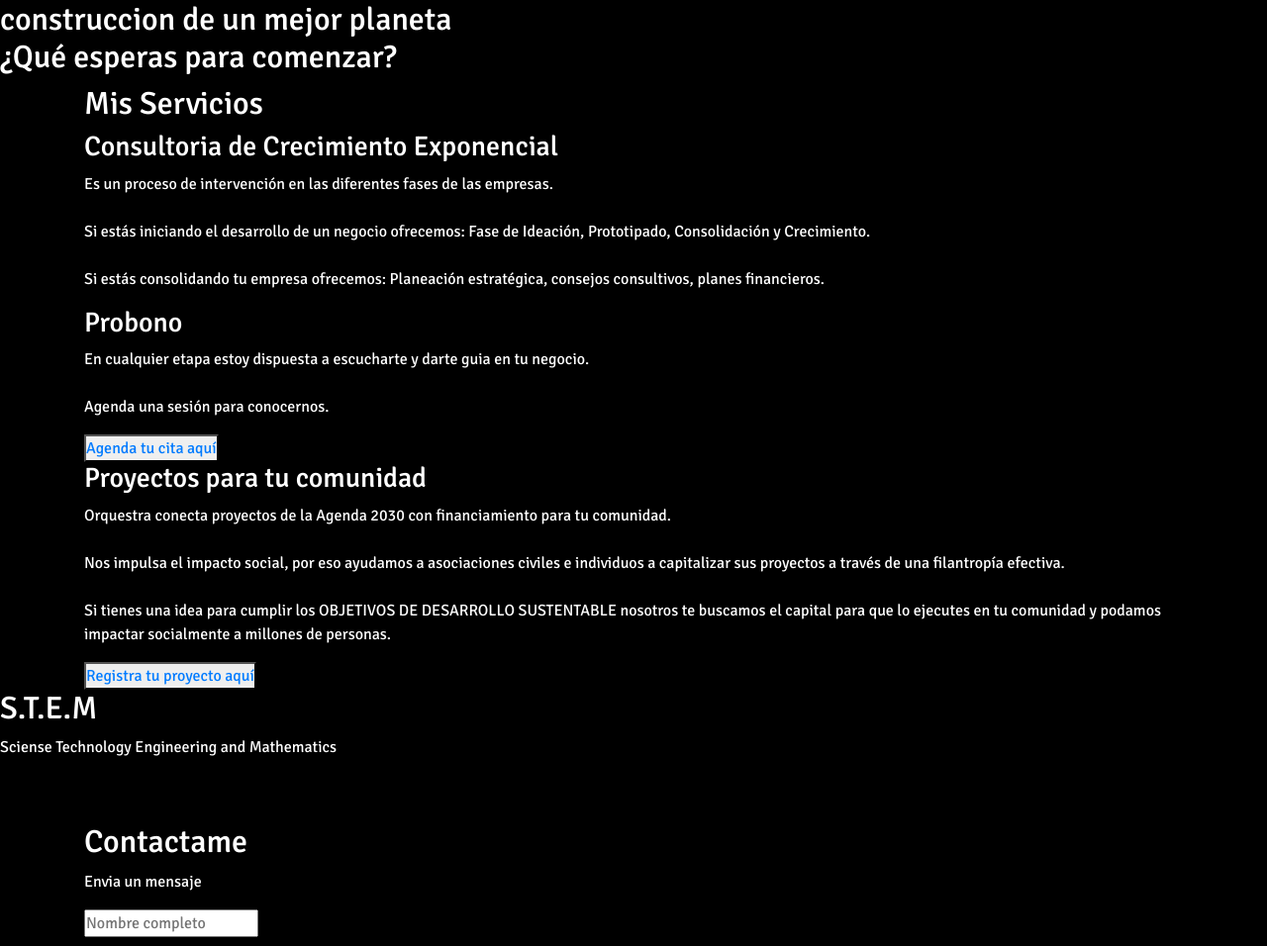
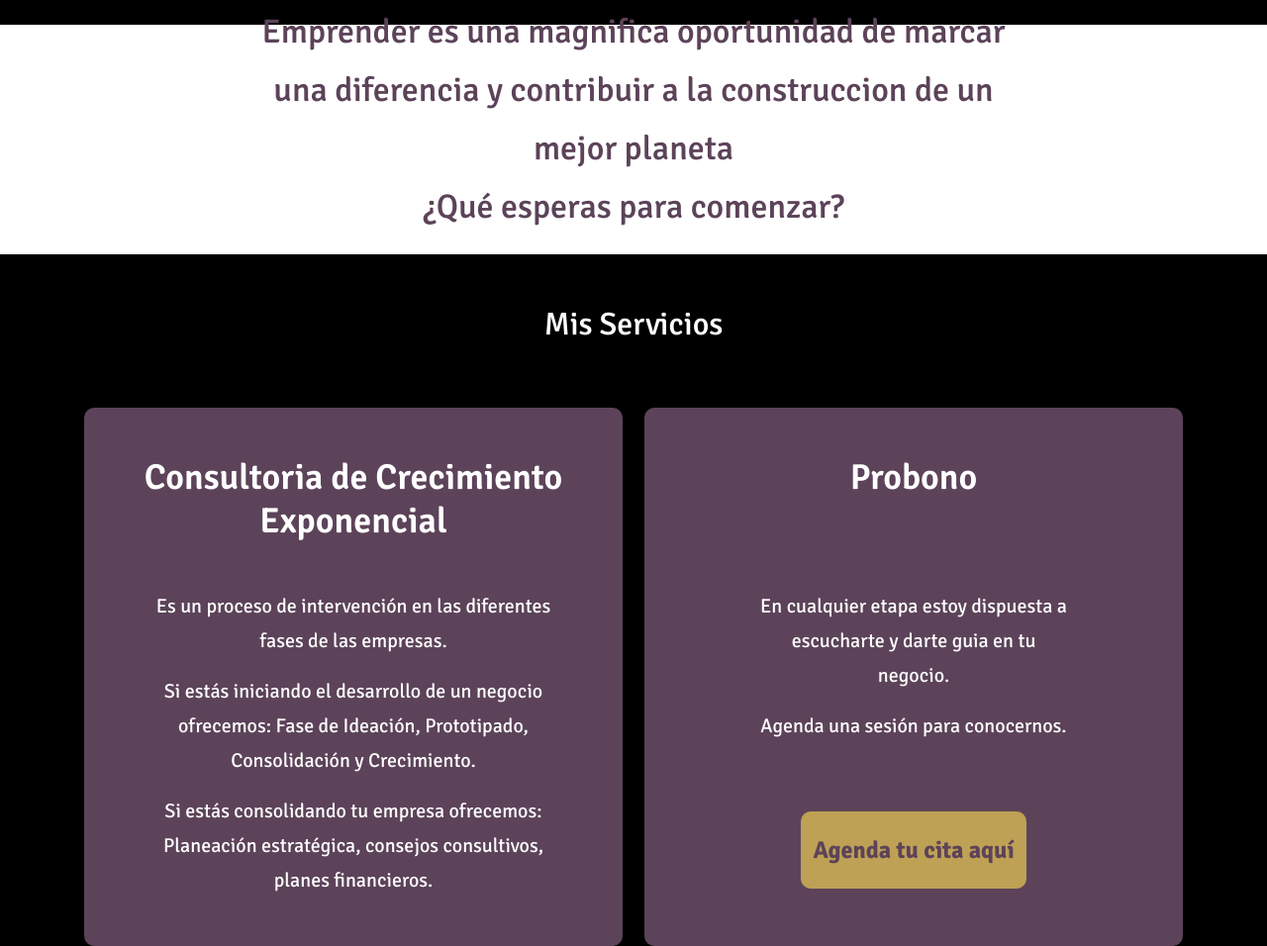
Before and after one commit to Christopheer12/Orquesta, a website: page index.html in a window 1280 px wide. Shown: the part 1390-2346 px from the top of the page at 99% size. Drawn offline with nearby package versions, Linux system fonts and the light colour scheme.

Commit message:
Toda seccion Servicios hecho y Stem, mas modificaciones html

```diff
--- a/index.html
+++ b/index.html
@@ -45,7 +45,8 @@
             <div class="container">
                 <img src="./multimedia/HC_Caro_Arango2-removebg-preview2.png" alt="">
 
-                <h2><span>Ayudando</span> a las empresas y a las personas a <span>cambiar</span> el mundo con <span>innovación</span> centrada en el <span>ser humano</span></h2>
+                <h2><span>Ayudando</span> a las empresas y a las personas a <span>cambiar</span> el mundo con
+                    <span>innovación</span> centrada en el <span>ser humano</span></h2>
             </div>
 
         </section>
@@ -54,9 +55,12 @@
         <section class="CV container">
 
             <div>
-                <p><b>Maestría en Ciencias</b> (M.S.C) en Cambridge Business School y Egresada de Singularity University<b>Egresada de Singularity University</b>.</p>
-                <p>Actualmente soy la <b>Founder y Ceo de Orchestra Global,</b> PYME que busca diseñar y mejorar modelos de gobernanza en base a datos y filantropia.</p>
-                <p>También pertenezco a la comunidad de <b>Global Shapers</b> y soy apasionada por la innovacion y el emprendiemiento.</p>
+                <p><b>Maestría en Ciencias</b> (M.S.C) en Cambridge Business School y <b>Egresada de Singularity
+                        University</b>.</p>
+                <p>Actualmente soy la <b>Founder y Ceo de Orchestra Global,</b> PYME que busca diseñar y mejorar modelos
+                    de gobernanza en base a datos y filantropia.</p>
+                <p>También pertenezco a la comunidad de <b>Global Shapers</b> y soy apasionada por la innovacion y el
+                    emprendiemiento.</p>
             </div>
 
             <img src="./multimedia/orchestra1.png" alt="">
@@ -64,8 +68,9 @@
         </section>
 
         <!-- Frase Inspiradora? -->
-        <div class="">
-            <h2>Emprender es una magnifica oportunidad de marcar una diferencia y contribuir a la construccion de un mejor planeta<br>¿Qué esperas para comenzar?</h2>
+        <div class="fraseInspiradora">
+            <h2>Emprender es una magnifica oportunidad de marcar una diferencia y contribuir a la construccion de un
+                mejor planeta<br>¿Qué esperas para comenzar?</h2>
         </div>
 
         <!-- ################# Sección Mis Servicios ################# -->
@@ -73,46 +78,46 @@
 
             <h2>Mis Servicios</h2>
 
-            <div>
+            <div class="contenedorServicio">
 
-                <div>
+                <div class="cartaServicio ">
                     <h3>Consultoria de Crecimiento Exponencial</h3>
-                    <p>Es un proceso de intervención en las diferentes fases de las empresas.<br><br>Si estás iniciando
-                        el desarrollo de un negocio ofrecemos: Fase de Ideación, Prototipado, Consolidación y
-                        Crecimiento.<br><br>Si estás consolidando tu empresa ofrecemos: Planeación estratégica, consejos
-                        consultivos, planes financieros.</p>
+                    <p>Es un proceso de intervención en las diferentes fases de las empresas.</p>
+                    <p>Si estás iniciando el desarrollo de un negocio ofrecemos: Fase de Ideación, Prototipado,
+                        Consolidación y Crecimiento.</p>
+                    <p>Si estás consolidando tu empresa ofrecemos: Planeación estratégica, consejos consultivos, planes
+                        financieros.</p>
                 </div>
 
-                <div>
+                <div class="cartaServicio probonoServicio">
                     <h3>Probono</h3>
-                    <p>En cualquier etapa estoy dispuesta a escucharte y darte guia en tu negocio.<br><br>Agenda una
-                        sesión para conocernos.</p>
-                        <!-- No se si cambiar esto -->
-                        <button>
-                            <a href="bit.ly/3ALfnoE">Agenda tu cita aquí</a>
-                        </button>
+                    <p>En cualquier etapa estoy dispuesta a escucharte y darte guia en tu negocio.</p>
+                    <p>Agenda una sesión para conocernos.</p>
+
+                    <a href="bit.ly/3ALfnoE">Agenda tu cita aquí</a>
+
                 </div>
 
             </div>
 
-            <div>
+            <div class="cartaServicio proyectos">
                 <h3>Proyectos para tu comunidad</h3>
-                <p>Orquestra conecta proyectos de la Agenda 2030 con financiamiento para tu comunidad.<br><br>Nos
-                    impulsa el impacto social, por eso ayudamos a asociaciones civiles e individuos a capitalizar sus
-                    proyectos a través de una filantropía efectiva.<br><br>Si tienes una idea para cumplir los OBJETIVOS
-                    DE DESARROLLO SUSTENTABLE nosotros te buscamos el capital para que lo ejecutes en tu comunidad y
-                    podamos impactar socialmente a millones de personas.</p>
-                <!-- No se si cambiar esto -->
-                <button>
-                    <a href="https://www.cepal.org/es/temas/ agenda-2030-desarrollo-sostenible/objetivos-desarrollo-sostenible-ods">Registra tu proyecto aquí</a>
-                </button>
+                <p>Orquestra conecta proyectos de la Agenda 2030 con financiamiento para tu comunidad.</p>
+                <p>Nos impulsa el impacto social, por eso ayudamos a asociaciones civiles e individuos a capitalizar sus
+                    proyectos a través de una filantropía efectiva.</p>
+                <p>Si tienes una idea para cumplir los OBJETIVOS DE DESARROLLO SUSTENTABLE nosotros te buscamos el
+                    capital para que lo ejecutes en tu comunidad y podamos impactar socialmente a millones de personas.
+                </p>
 
+                <a href="https://www.cepal.org/es/temas/ agenda-2030-desarrollo-sostenible/objetivos-desarrollo-sostenible-ods">
+                    Registra tu proyecto aquí
+                </a>
             </div>
 
         </section>
 
         <!-- STEM -- Esto seguramente va ser cambiado -->
-        <div class="">
+        <div class="STEM">
 
             <h2>S.T.E.M</h2>
             <p>Sciense Technology Engineering and Mathematics</p>
@@ -122,9 +127,12 @@
         <!-- ################# Redes Sociales ################# -->
         <div class="redesSociales">
 
-            <a href="https://www.instagram.com/carolinaorquestra/" target="_blank" class="instagram"><i class="fa-brands fa-square-instagram fa-3x"></i></i></a>
-            <a href="https://www.linkedin.com/in/caritoarangoc/" target="_blank" class="linkedin"><i class="fab fa-linkedin fa-3x"></i></a>
-            <a href="https://www.youtube.com/channel/UC6vCORJMZr_QF_tfZQghb0Q/featured" class="youtube" target="_blank" ><i class="fa-brands fa-youtube fa-3x"></i></i></a>
+            <a href="https://www.instagram.com/carolinaorquestra/" target="_blank" class="instagram"><i
+                    class="fa-brands fa-square-instagram fa-3x"></i></i></a>
+            <a href="https://www.linkedin.com/in/caritoarangoc/" target="_blank" class="linkedin"><i
+                    class="fab fa-linkedin fa-3x"></i></a>
+            <a href="https://www.youtube.com/channel/UC6vCORJMZr_QF_tfZQghb0Q/featured" class="youtube"
+                target="_blank"><i class="fa-brands fa-youtube fa-3x"></i></i></a>
 
         </div>
 
--- a/scss/_main.scss
+++ b/scss/_main.scss
@@ -12,7 +12,7 @@
 
         h2 {
             font-weight: 600;
-            font-size: 71.4826px;
+            font-size: 65px;
             line-height: 76px;
 
             span {
@@ -23,3 +23,150 @@
 }
 
 // ################# Sección CV #################
+.CV {
+    height: 658px;
+    display: flex;
+    justify-content: space-between;
+    align-items: center;
+
+    p {
+        font-size: 24px;
+        line-height: 49px;
+        text-align: center;
+    }
+}
+
+// ======== Frase Inspiradora? ========
+.fraseInspiradora {
+    width: 100%;
+    height: 232px;
+    background-color: $Color2;
+    display: flex;
+    justify-content: center;
+    align-items: flex-end;
+
+    h2 {
+        font-weight: 500;
+        font-size: 34px;
+        line-height: 59px;
+        text-align: center;
+        width: 60%;
+        color: $Color4;
+        padding-bottom: 10px;
+    }
+}
+
+// ################# Sección Mis Servicios #################
+.misServicios h2 {
+    text-align: center;
+    margin: 52px 0 65px 0;
+}
+
+.contenedorServicio {
+    display: flex;
+    justify-content: space-between;
+
+    div {
+        width: 544px;
+        height: 544px;
+        padding: 1%;
+        display: flex;
+        flex-direction: column;
+        align-items: center;
+        margin-bottom: 39px;
+
+        h3 {
+            font-weight: 600;
+            font-size: 36px;
+            line-height: 44px;
+            padding: 38px 0;
+        }
+
+        p {
+            font-weight: 400;
+            font-size: 20px;
+            line-height: 35px;
+            width: 85%;
+        }
+    }
+}
+
+.cartaServicio {
+    background-color: $Color4;
+    text-align: center;
+    border-radius: 10px;
+
+    a {
+        color: $Color4;
+        background-color: $Color3;
+        border-radius: 10px;
+        font-weight: 700;
+        font-size: 24.2px;
+        line-height: 30px;
+        padding: 24px 12px;
+    }
+}
+
+// ======== Probono ========
+.probonoServicio {
+    h3 {
+        margin-bottom: 10%;
+    }
+
+    p {
+        width: 60% !important;
+    }
+
+    a {
+        margin-top: 10%;
+    }
+}
+
+// ======== Proyectos para tu comunidad ========
+.proyectos {
+    height: 632px;
+    display: flex;
+    flex-direction: column;
+    align-items: center;
+
+    h3 {
+        font-weight: 600;
+        font-size: 36px;
+        line-height: 44px;
+        padding: 42px 0;
+    }
+
+    p {
+        font-weight: 400;
+        font-size: 22px;
+        line-height: 45px;
+        width: 84%;
+    }
+
+    a {
+        margin-top: 3.2%;
+    }
+}
+
+// ======== S.T.E.M -- Esperando Cambios ========
+.STEM {
+    height: 382px;
+    margin-top: 116px;
+    background-color: $Color4;
+    text-align: center;
+    display: flex;
+    justify-content: center;
+    flex-direction: column;
+
+    h2 {
+        font-weight: 600;
+        font-size: 37px;
+        line-height: 83px;
+    }
+
+    p {
+        font-weight: 400;
+        font-size: 24px;
+        line-height: 45px;
+    }
+}
```
Also changed, not shown: multimedia/whatsAppVector.svg (added), scss/style.css, 1 other file.
